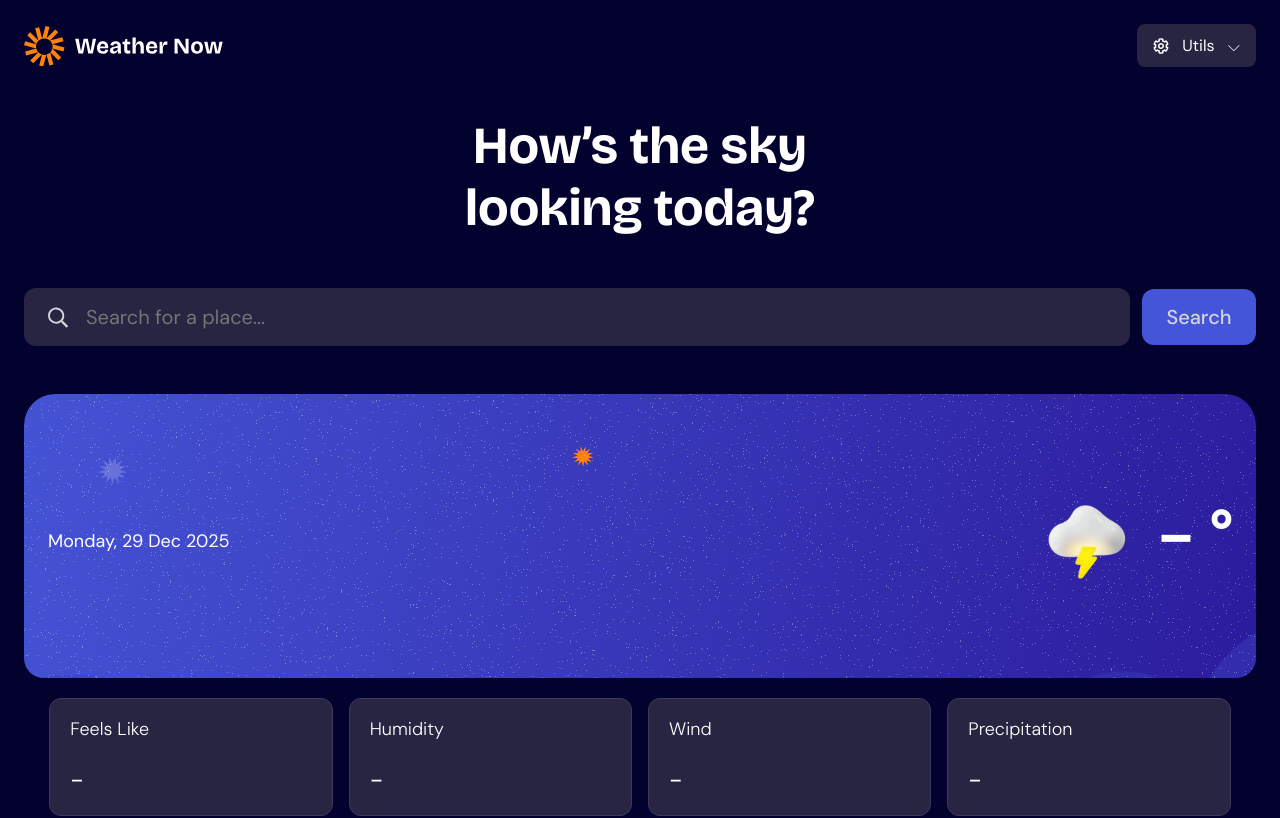
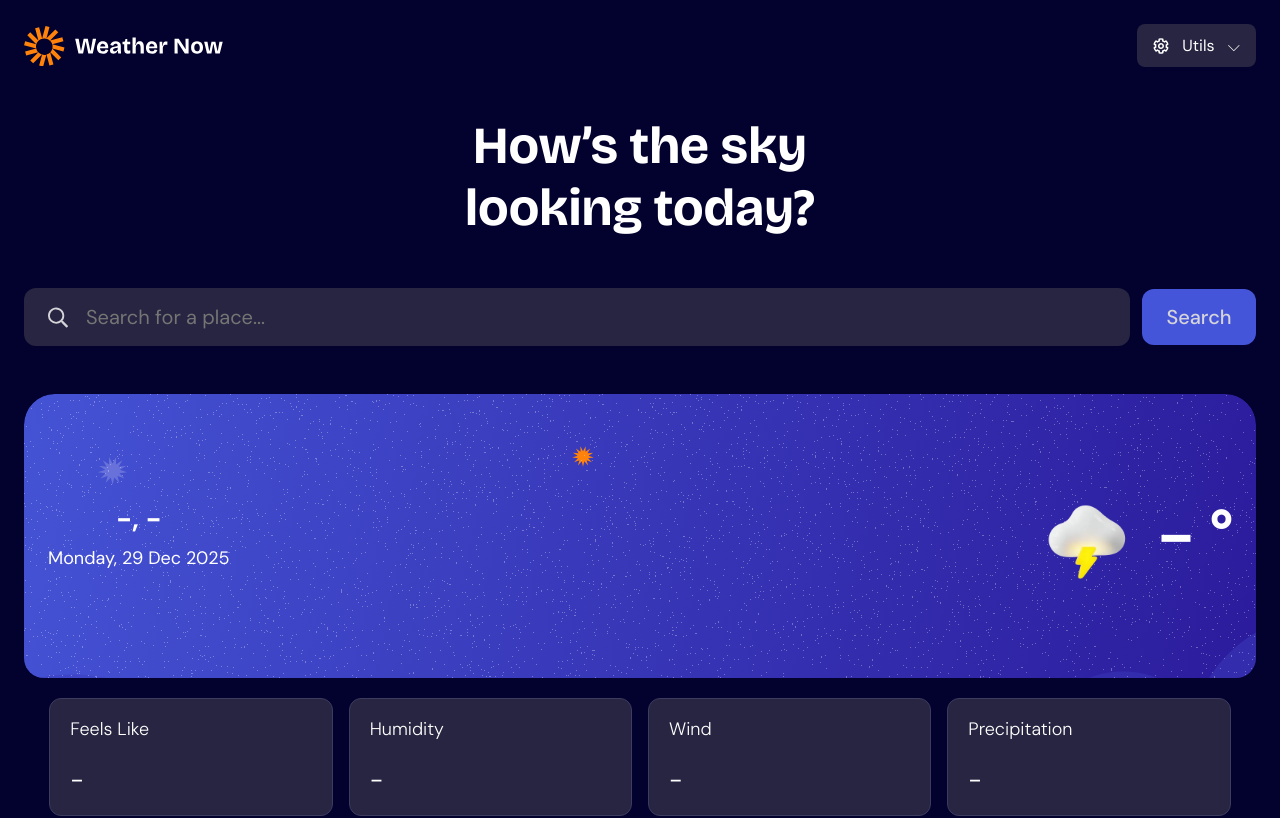
Before and after one commit to aga-siwek/frontend-mentor-weather-app, a React (Vite) app: page / in a window 1280 px wide. Shown: the top 818 px of the page. Built offline with nearby package versions, Linux system fonts and the light colour scheme; no server answers.

Commit message:
correct show city and country if it not exist in api database

```diff
--- a/src/App.tsx
+++ b/src/App.tsx
@@ -2,6 +2,7 @@ import {useState, useEffect} from 'react'
 import './App.css'
 import Header from "./components/header/Header.tsx"
 import Main from "./components/main/Main.tsx"
+import {MainContext} from "./hooks/MainContext.tsx";
 
 type MeasureType = "IMPERIAL" | "METRIC"
 type TempUnit = "CELCIUS" | "FAHRENHEIT";
@@ -87,6 +88,7 @@ function App() {
         if (!Object.keys(dataOpenMeteoGeo).includes("results")) {
             setFailStatus(true)
             setApiWeatherInfo()
+            setApiGeoInfo()
             return
         }
         setApiGeoInfo(dataOpenMeteoGeo)
@@ -117,7 +119,13 @@ function App() {
     useEffect(() => {
     }, [dayOfWeek])
 
+
     return (
+        <MainContext.Provider value={{
+            menuIsOpen, onMenuClick, onSwitchMeasure, measureType, onMenuClose,
+            onSearchPlace, apiWeatherInfo, apiGeoInfo, onMenuClose, dayOfWeek,
+            onDayOfWeekChange, onDayOfWeekChange, onDaysClick, windowIsOpen,
+            onWindowClick, closeWindow}}>
         <div className="container">
             <Header
                 menuIsOpen={menuIsOpen}
@@ -141,6 +149,7 @@ function App() {
                 closeWindow={closeWindow}
             />
         </div>
+        </MainContext.Provider>
     )
 }
 
--- a/src/api/OpenMeteoGeoApi.ts
+++ b/src/api/OpenMeteoGeoApi.ts
@@ -35,11 +35,9 @@ function delay(ms: number) {
 }
 
 async function onSearchOpenMeteoGeo({ searchPlace = "Warsaw", onFailStatusChange }: ApiProps) {
-    console.log("start api open meteo geo");
     await delay(1000);
     const correctSearch: string = searchPlace.toLowerCase().trim().replaceAll(" ", "%20");
     const link = `https://geocoding-api.open-meteo.com/v1/search?name=${correctSearch}&count=10&language=en&format=json`
-    console.log(link);
     const response = await fetch(
         link,
         {
@@ -49,14 +47,12 @@ async function onSearchOpenMeteoGeo({ searchPlace = "Warsaw", onFailStatusChange
             }
         }
     );
-    console.log("response geo api", response)
     if (response.status === 404) {
         onFailStatusChange(true);
         return {};
     }
     const data: OpenMeteoGeoApiUtils = await response.json();
     onFailStatusChange(false);
-    console.log("open meteo api geo", data);
     return data;
 }
 
--- a/src/api/OpenMeteoWeatherApi.ts
+++ b/src/api/OpenMeteoWeatherApi.ts
@@ -67,9 +67,7 @@ async function OnSearchOpenMeteoWeather({
                                             lat,
                                             lon,
                                         }: ApiProps): Promise<OpenMeteoWeatherApiUtils> {
-    console.log("start open meteo weather api");
     const link = `https://api.open-meteo.com/v1/forecast?latitude=${lat}&longitude=${lon}&daily=temperature_2m_max,temperature_2m_min,precipitation_sum,weather_code&hourly=temperature_2m,relative_humidity_2m,apparent_temperature,precipitation_probability,wind_speed_10m,weather_code,is_day&current=temperature_2m,relative_humidity_2m,apparent_temperature,precipitation,wind_speed_10m,weather_code,is_day&timezone=auto,`
-    console.log(link);
     const response = await fetch(link);
 
     if (response.status === 404) {
@@ -78,7 +76,6 @@ async function OnSearchOpenMeteoWeather({
     } else {
         const data = await response.json();
         onFailStatusChange(false)
-        console.log("open meteo geo data", data);
         return data
     }
 }
--- a/src/components/header/Header.tsx
+++ b/src/components/header/Header.tsx
@@ -1,8 +1,5 @@
 import styles from "./Header.module.css"
 import Navigation from "./Navigation.tsx";
-
-
-
 
 function Header({menuIsOpen, onMenuClick, onSwitchMeasure, measureType, onMenuClose})
 {
--- a/src/components/main/result/HourlyForecast/HourlyForecast.tsx
+++ b/src/components/main/result/HourlyForecast/HourlyForecast.tsx
@@ -94,7 +94,6 @@ function HourlyForecast({
     const today = new Date();
     const currentDayNumber = today.getDay();
     const currentTime = checkCurrentTime()
-    console.log("current time from hourly", currentTime)
 
 
     const daysDifference = () => {
--- a/src/components/main/result/HourlyForecast/HourlyForecastBox.tsx
+++ b/src/components/main/result/HourlyForecast/HourlyForecastBox.tsx
@@ -10,7 +10,6 @@ import stormIcon from "../../../../assets/icon-storm.webp"
 
 
 function HourlyForecastBox({hourlyTemp, time, weatherCode, isDay, measureType}) {
-    console.log("time from hourly", time, "isday", isDay, measureType)
     const getIcon = () => {
         if (weatherCode == null) return null;
 
@@ -64,15 +63,12 @@ function HourlyForecastBox({hourlyTemp, time, weatherCode, isDay, measureType})
     }
 
     const hourlyTempCalculation = () => {
-        console.log("start hourlyforcastbox", measureType)
         if (measureType==="METRIC") {
             const metricMinTemp = Math.round(hourlyTemp)
-            console.log("hourlyforcastbox", measureType, metricMinTemp)
             return metricMinTemp.toString()
         }
         else if (measureType==="IMPERIAL") {
             const imperialMinTemp = Math.round((hourlyTemp*1.8)+32)
-            console.log("hourlyforcastbox", measureType, imperialMinTemp)
             return imperialMinTemp.toString()
 
         }
--- a/src/components/main/result/Today/TodayMainInfo.module.css
+++ b/src/components/main/result/Today/TodayMainInfo.module.css
@@ -19,8 +19,8 @@
     justify-content: center;
     gap: calc(12rem/16);
 }
-.main_info_localisation {}
-.main_info_localisation_text {
+.main_info_localization {}
+.main_info_localization_text {
     font-size: calc(28rem/16);
     font-weight: bold;
     line-height: 120%;
--- a/src/components/main/result/Today/TodayMainInfo.tsx
+++ b/src/components/main/result/Today/TodayMainInfo.tsx
@@ -109,20 +109,29 @@ function TodayMainInfo({openMeteoWeatherInfo, openMeteoGeoInfo, onSearchPlace, m
 
         return <img src={overcastIcon} className={styles.icon_svg} alt="unknown weather" />;
     };
-    //
-    const firstResult = openMeteoGeoInfo?.results?.[0];
-    // const checkResult = () => {
-    //     if (!firstResult) {
-    //         onSearchPlace("Warsaw")
-    //     }
-    // }
-    // checkResult()
+    const cityCalculation = () => {
+        if (openMeteoGeoInfo?.results?.[0].name) {
+            return (openMeteoGeoInfo?.results?.[0].name
+            )
+        } else {
+            return "-"
+        }
+    }
+
+    const countryCalculation = () => {
+        if (openMeteoGeoInfo?.results?.[0].country) {
+            return (openMeteoGeoInfo?.results?.[0].country
+            )
+        } else {
+            return "-"
+        }
+    }
 
     return (
         <div className={styles.today_temp_container}>
             <div className={styles.main_info}>
-                <div className={styles.main_info_localisation}>
-                    <p className={styles.main_info_localisation_text}>{firstResult && `${firstResult.country}, ${firstResult.name}`}</p>
+                <div className={styles.main_info_localization}>
+                    <p className={styles.main_info_localization_text}>{countryCalculation()}, {cityCalculation()}</p>
                 </div>
                 <div className={styles.main_info_date}>
                     <p className={styles.main_info_date_text}>{`${dayName}, ${todayDay} ${monthsName[todayMonth]} ${todayYear} `}</p>
--- a/src/hooks/MainContext.tsx
+++ b/src/hooks/MainContext.tsx
@@ -0,0 +1,3 @@
+import { createContext } from "react";
+
+export const MainContext = createContext(null);
```
